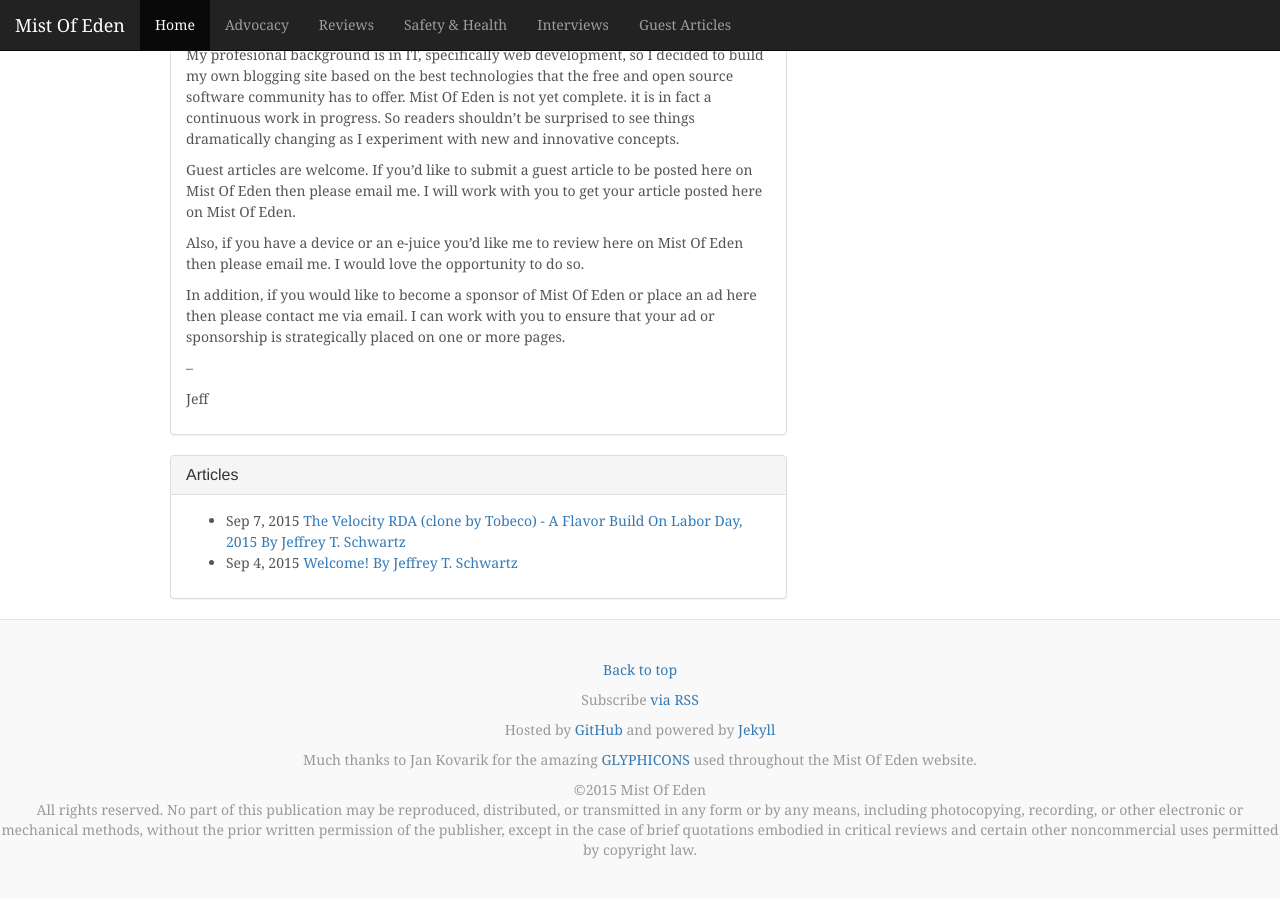
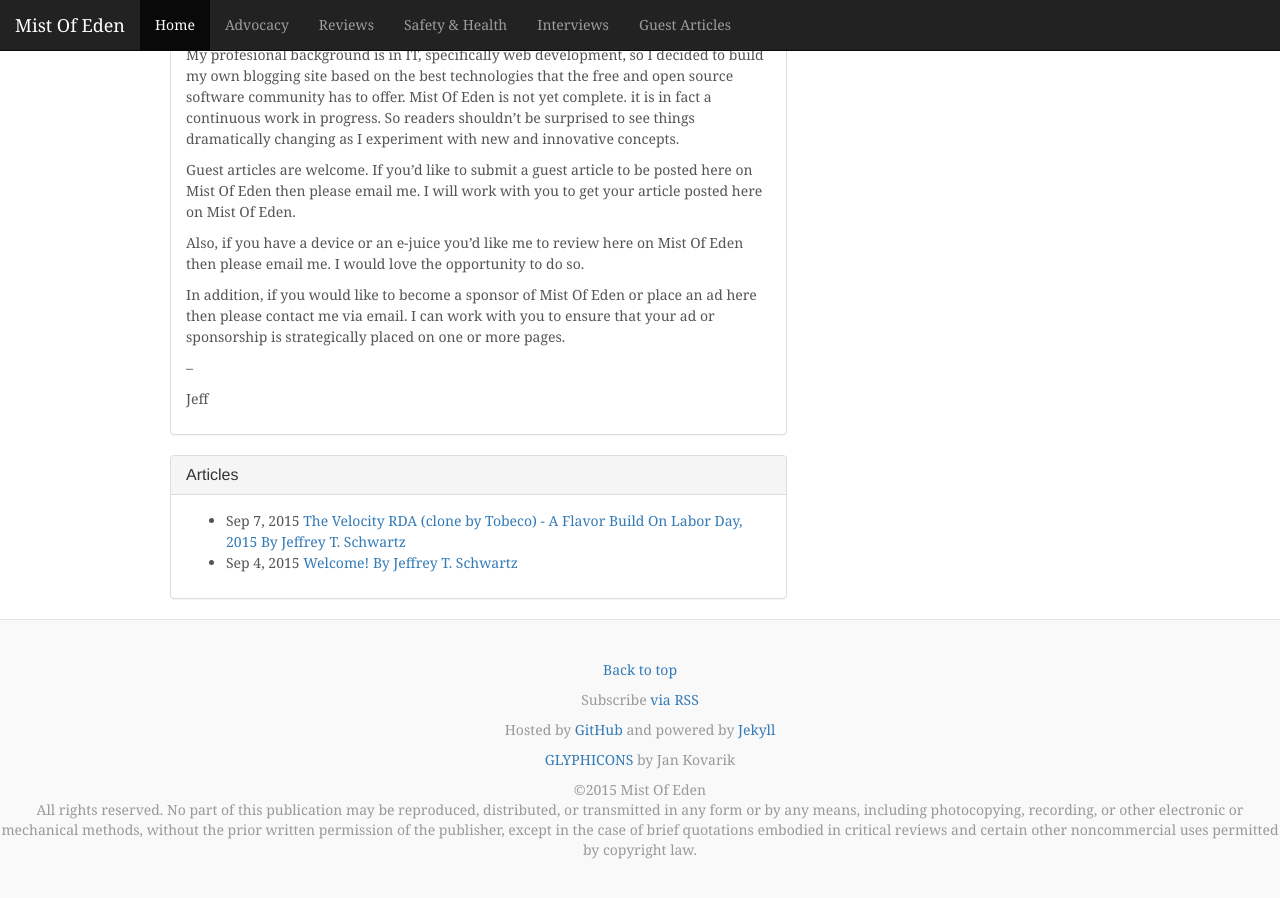
Before and after one commit to mistofeden/mistofeden.github.io, a Jekyll site: the page built from index.html, in a window 1280 px wide and 900 px high, scrolled down 1019 px. Built offline with Jekyll 4.4.1, drawn with Linux system fonts in a browser that asks for light colours.

Commit message:
Shorted glyphicons footer attribution.

```diff
--- a/_includes/footer.html
+++ b/_includes/footer.html
@@ -25,7 +25,7 @@
     <p>Subscribe <a href="{{ "/feed.xml" | prepend: site.baseurl }}">via RSS</a></p>
     <p>Hosted by <a href="https://github.com/" target="_blank">GitHub</a> and powered by <a href="http://jekyllrb.com/" target="_blank">Jekyll</a></p>
     <p>
-        Much thanks to Jan Kovarik for the amazing <a href="http://www.glyphicons.com/">GLYPHICONS</a> used throughout the Mist Of Eden website.
+        <a href="http://www.glyphicons.com/">GLYPHICONS</a> by Jan Kovarik
     </p>
     <p>
         &copy;2015 Mist Of Eden<br>All rights reserved. No part of this publication may be reproduced, distributed, or transmitted in any form or by any means, including photocopying, recording, or other electronic or mechanical methods, without the prior written permission of the publisher, except in the case of brief quotations embodied in critical reviews and certain other noncommercial uses permitted by copyright law.
```
